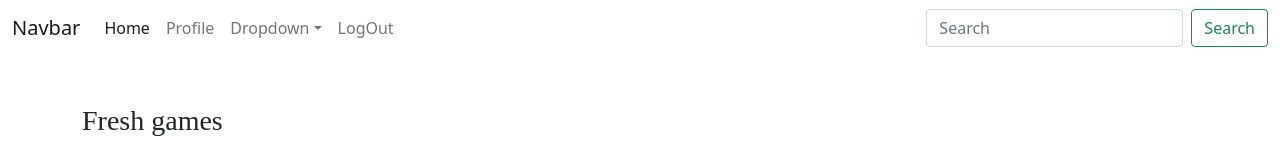
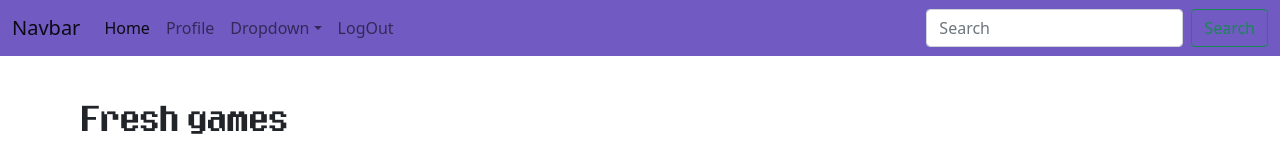
Before and after one commit to IngridB-afk/WebTributo, a website: page index.html in a window 1280 px wide. Shown: the top 144 px of the page. Drawn offline with nearby package versions, Linux system fonts and the light colour scheme.

Commit message:
changes merge exit

```diff
--- a/css/global.scss
+++ b/css/global.scss
@@ -61,7 +61,6 @@
 }
 
 h3 {
-<<<<<<< HEAD
   font-family: eightBit;
 }
 
@@ -69,8 +68,3 @@
   text-decoration: none;
   outline: none;
 }
-
-=======
-  font-family: $font8bit;
-}
->>>>>>> adrianDev
```
Also changed, not shown: css/detail.css, css/global.css, css/index.css, css/login.css, css/navbar.css, css/profile.css, 7 other files.
